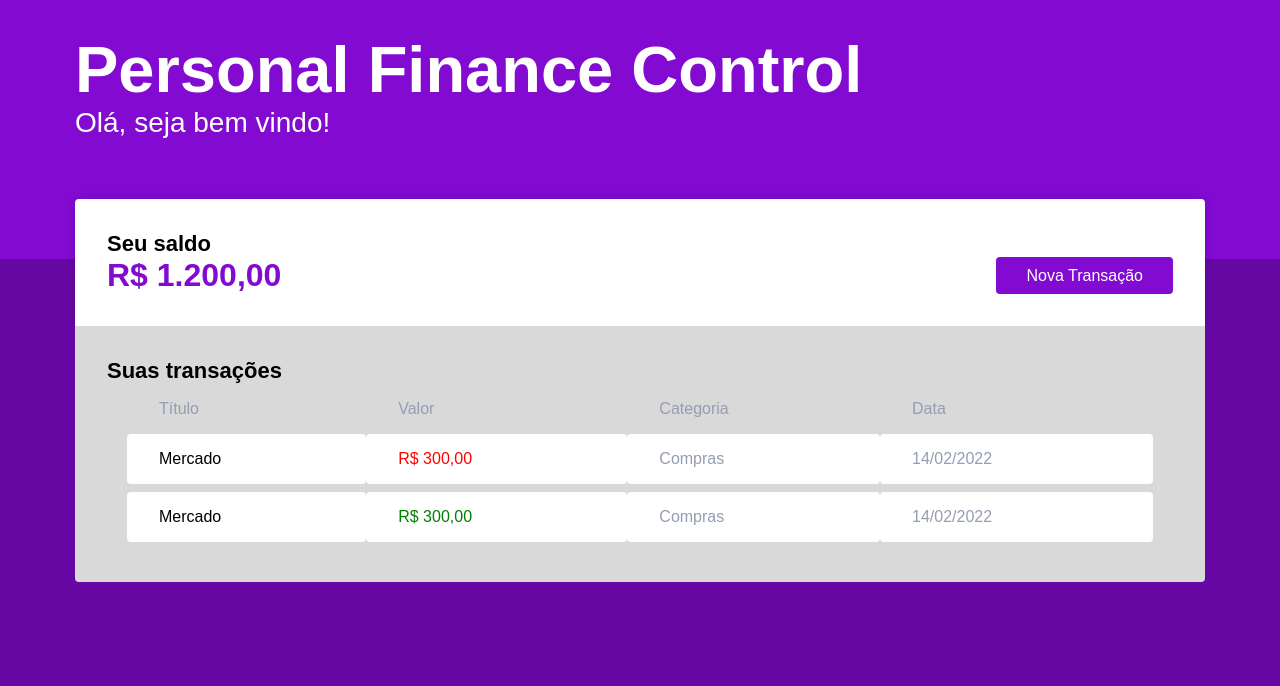
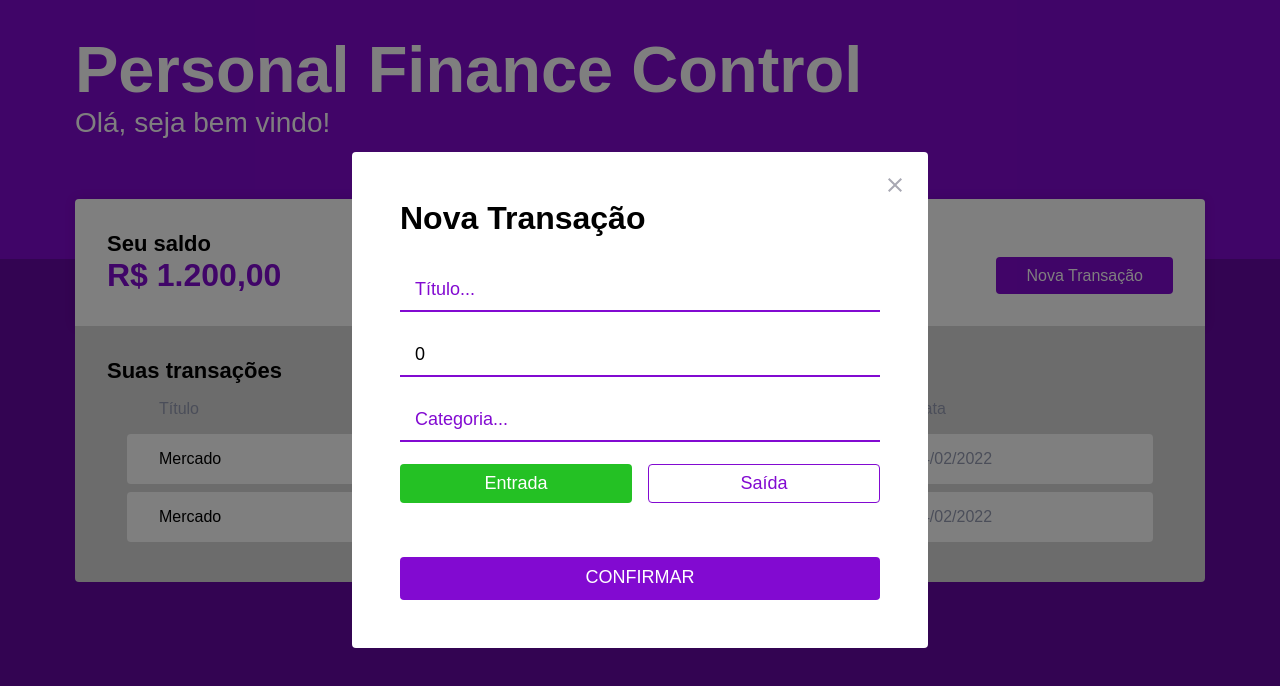
Before and after one commit to deividbreda/reactjs-personal-finance-control, a React (Create React App) app: page / in a window 1280 px wide. Both pictures are taken after a click on the button "Nova Transação". Shown: the top 686 px of the page. Built offline with nearby package versions, Linux system fonts and the light colour scheme.

Commit message:
Criando Modal com react-modal

```diff
--- a/package.json
+++ b/package.json
@@ -5,6 +5,7 @@
   "dependencies": {
     "react": "^18.1.0",
     "react-dom": "^18.1.0",
+    "react-modal": "^3.15.1",
     "react-scripts": "5.0.1",
     "styled-components": "^5.3.5",
     "web-vitals": "^2.1.0"
@@ -17,6 +18,7 @@
     "@types/node": "^16.7.13",
     "@types/react": "^18.0.0",
     "@types/react-dom": "^18.0.0",
+    "@types/react-modal": "^3.13.1",
     "@types/styled-components": "^5.1.25",
     "typescript": "^4.4.2"
   },
--- a/src/App.tsx
+++ b/src/App.tsx
@@ -1,12 +1,28 @@
+import { useState } from "react";
+import Modal from "react-modal";
 import { Header } from "./components/Header";
 import { Homepage } from "./components/Homepage";
+import { NovoModalTransacao } from "./components/NovoModalTransacao";
 import { GlobalStyle } from "./styles/global";
 
 export function App() {
+  const [novoModalTransacao, setNovoModalTransacao] = useState(false);
+
+  function handleAbrirModalTransacao(){
+      setNovoModalTransacao(true);
+  }
+
+  function handleFecharModalTransacao(){
+    setNovoModalTransacao(false);
+}
+
   return (
     <div className="App">
       <Header />
-      <Homepage />
+      <Homepage abrirModal={handleAbrirModalTransacao}/>
+
+      <NovoModalTransacao onRequestClose={handleFecharModalTransacao} isOpen={novoModalTransacao}/>
+
       <GlobalStyle />
     </div>
   );
--- a/src/components/Homepage/index.tsx
+++ b/src/components/Homepage/index.tsx
@@ -1,15 +1,21 @@
+import { useState } from "react";
+import Modal from 'react-modal';
 import { ContainerWidth } from "../../styles/global";
 import { Tabela } from "../Tabela";
 import { ContentHeader, ContentHome } from "./styles";
 
-export function Homepage(){
+interface NovoModalTransacao {
+    abrirModal: () => void;
+}
+
+export function Homepage({ abrirModal } : NovoModalTransacao){
     return(
         <ContainerWidth>
             <ContentHeader>
                 <h1> Seu saldo</h1>
                 <div>
                     <h2> R$ 1.200,00 </h2>
-                    <input type="button" value="Nova Transação" />
+                    <input type="button" value="Nova Transação" onClick={abrirModal} />
                 </div>
             </ContentHeader>
 
@@ -18,5 +24,6 @@ export function Homepage(){
                 <Tabela />
             </ContentHome>
         </ContainerWidth>
+
     );
 }
--- /dev/null
+++ b/src/components/NovoModalTransacao/index.tsx
@@ -0,0 +1,53 @@
+import Modal from "react-modal";
+import { CheckBoxTipo, ContentForm, ContentTipoTransacao } from "./styles";
+import closeImg from '../../assets/close.svg'
+import { useState } from "react";
+
+interface NovoModalTransacaoProps {
+    isOpen: boolean;
+    onRequestClose: () => void;
+}
+
+export function NovoModalTransacao({ isOpen, onRequestClose }: NovoModalTransacaoProps){
+    const [titulo, setTitulo] = useState('');
+    const [valor, setValor] = useState(0);
+    const [categoria, setCategoria] = useState('');
+    const [tipo, setTipo] = useState('entrada');
+
+    return(
+        <Modal
+            isOpen={isOpen}
+            onRequestClose={onRequestClose}
+            overlayClassName="reactModalOverlay"
+            className="reactModalContent">
+
+            <button type="button" onClick={onRequestClose}
+            className="reactModalClose"> <img src={closeImg} alt="Fechar modal"/> </button>
+
+                <ContentForm>
+                    <h1> Nova Transação </h1>
+
+                    <input type="text" value={titulo} placeholder="Título..."
+                    onChange={(e) => setTitulo(e.target.value)}/>
+
+                    <input type="number" value={valor} placeholder="Valor..."
+                    onChange={(e) => setValor(Number(e.target.value))}/>
+
+                    <input type="text" value={categoria} placeholder="Categoria..."
+                    onChange={(e) => setCategoria(e.target.value)}/>
+
+                    <ContentTipoTransacao>
+
+                        <CheckBoxTipo type="button" onClick={() => {setTipo('entrada');}}
+                        isActive={tipo === 'entrada'} activeColor="verde"> Entrada </CheckBoxTipo>
+
+                        <CheckBoxTipo type="button" onClick={() => {setTipo('saida');}}
+                        isActive={tipo === 'saida'} activeColor="vermelho"> Saída </CheckBoxTipo>
+
+                    </ContentTipoTransacao>
+
+                    <input type="submit" value="CONFIRMAR" />
+                </ContentForm>
+        </Modal>
+    );
+}
--- /dev/null
+++ b/src/components/NovoModalTransacao/styles.ts
@@ -0,0 +1,79 @@
+import styled from "styled-components";
+
+export const ContentForm = styled.form`
+
+    h1 {
+        margin-bottom: 32px;
+    }
+
+    input[type="submit"] {
+        background: #820ad1;
+        border-radius: 4px;
+        color: #fff;
+        font-weight: 500;
+        cursor: pointer;
+        margin-top: 32px;
+
+        transition: filter 0.2s;
+
+        &:hover {
+            filter: brightness(0.8);
+        }
+    }
+
+    input {
+        width: 100%;
+        padding: 10px 15px;
+        border: none;
+        border-bottom: 2px solid #820ad1;
+        font-weight: 400;
+        font-size: 18px;
+
+        & + input {
+            margin-top: 22px;
+        }
+
+        &::placeholder {
+            color: #820ad1;
+        }
+    }
+`;
+
+export const ContentTipoTransacao = styled.div`
+    margin: 22px 0;
+    display: grid;
+    grid-template-columns: 1fr 1fr;
+    gap: 16px;
+`;
+
+interface CheckBoxTipoProps {
+    isActive: boolean;
+    activeColor: 'verde' | 'vermelho';
+}
+
+const colors = {
+    verde: '#24c124',
+    vermelho: '#f13c3c',
+}
+
+export const CheckBoxTipo = styled.button<CheckBoxTipoProps>`
+    border-radius: 4px;
+    padding: 8px 0;
+
+    border: ${(props) => props.isActive
+         ? '#fff'
+         : '1px solid #820ad1'
+    };
+
+    font-size: 18px;
+
+    color: ${(props) => props.isActive
+         ? '#fff'
+         : '#820ad1'
+    };
+
+    background: ${(props) => props.isActive
+         ? colors[props.activeColor]
+         : 'transparent'
+    };
+`;
--- a/src/styles/global.ts
+++ b/src/styles/global.ts
@@ -35,6 +35,42 @@ export const GlobalStyle = createGlobalStyle`
     button {
         cursor: pointer;
     }
+
+    .reactModalOverlay {
+        background: rgba(0,0,0,0.5);
+        position: fixed;
+        top: 0;
+        bottom: 0;
+        right: 0;
+        left: 0;
+
+        display: flex;
+        align-items: center;
+        justify-content: center;
+    }
+
+    .reactModalContent{
+        width: 100%;
+        max-width: 576px;
+        background: #fff;
+        padding: 48px;
+        position: relative;
+        border-radius: 4px;
+    }
+
+    .reactModalClose {
+        position: absolute;
+        right: 26px;
+        top: 26px;
+        border: 0;
+        background: transparent;
+
+        transition: filter 0.2s;
+
+        &:hover {
+            filter: brightness(0.8);
+        }
+    }
 `;
 
 export const ContainerWidth = styled.div`
```
Also changed, not shown: src/assets/close.svg (added), 1 other file (tests, documents, lock files or other folders).
